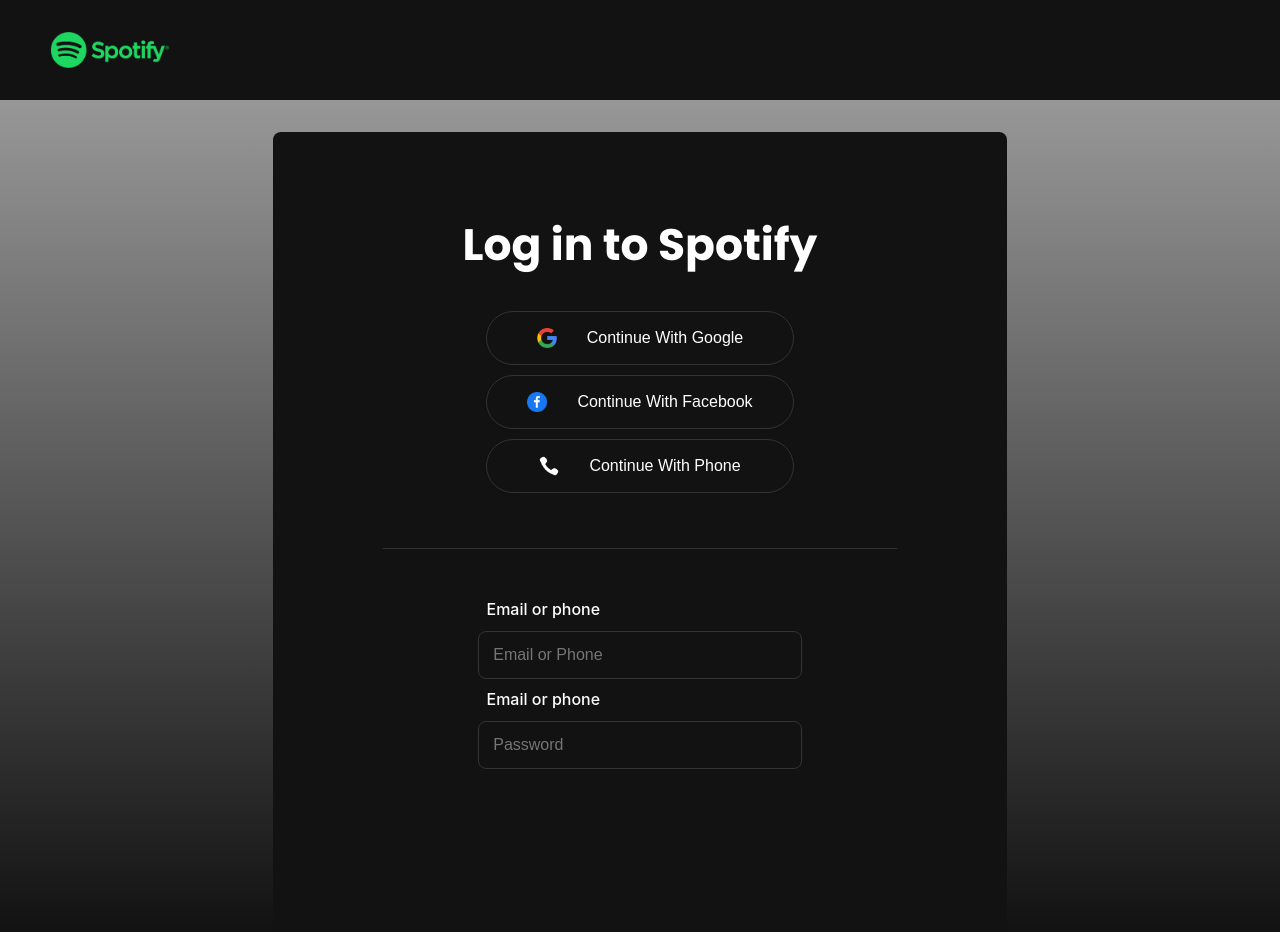
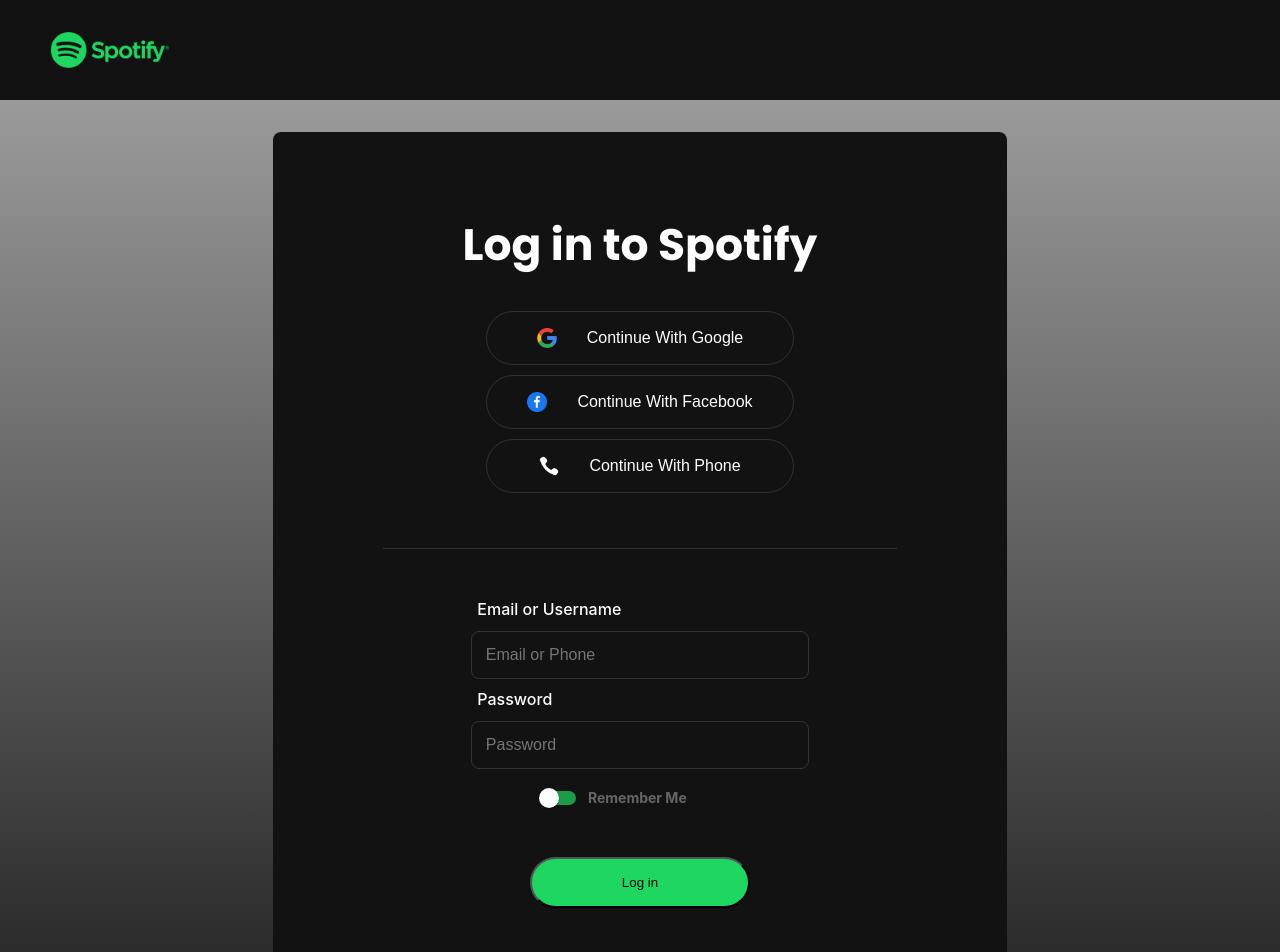
Before and after one commit to kasinathan28/Spotify-Clone, a React (Create React App) app: page / in a window 1280 px wide. Shown: the top 952 px of the page. Built offline with nearby package versions, Linux system fonts and the light colour scheme.

Commit message:
Login form and its components are ready

```diff
--- a/package.json
+++ b/package.json
@@ -3,6 +3,9 @@
   "version": "0.1.0",
   "private": true,
   "dependencies": {
+    "@emotion/react": "^11.11.4",
+    "@emotion/styled": "^11.11.0",
+    "@mui/material": "^5.15.13",
     "@testing-library/jest-dom": "^5.17.0",
     "@testing-library/react": "^13.4.0",
     "@testing-library/user-event": "^13.5.0",
--- a/src/modules/Auth/Auth.js
+++ b/src/modules/Auth/Auth.js
@@ -1,6 +1,8 @@
-import React from 'react';
-import Navbar from '../../components/navbar/Navbar';
-import './auth.css';
+import React from "react";
+import Navbar from "../../components/navbar/Navbar";
+import "./auth.css";
+
+import Switch from "@mui/material/Switch"; // Import Switch from Material-UI
 
 // Images
 import google from "./assets/google.png";
@@ -9,24 +11,51 @@ import Phone from "./assets/phone.png";
 
 function Auth() {
   return (
-    <div className='authmain'>
+    <div className="authmain">
       <Navbar />
-      <div className='auth_container'>
-        <div className='heading'>
+      <div className="auth_container">
+        <div className="heading">
           <h1>Log in to Spotify</h1>
         </div>
-        <div className='cta'>
-          <button className='google_btn'> <img src={google} alt='google'/> Continue With Google</button>
-          <button className='facebook_btn'> <img src={Facebook} alt='facebook'/>  Continue With Facebook</button>
-          <button className='phone_btn'> <img src={Phone} alt='Phone' id='phone'/>  Continue With Phone</button>
+        <div className="cta">
+          <button className="google_btn">
+            {" "}
+            <img src={google} alt="google" /> Continue With Google
+          </button>
+          <button className="facebook_btn">
+            {" "}
+            <img src={Facebook} alt="facebook" /> Continue With Facebook
+          </button>
+          <button className="phone_btn">
+            {" "}
+            <img src={Phone} alt="Phone" id="phone" /> Continue With Phone
+          </button>
         </div>
-        <div className='login_form_container'>
-          <div className='login_form'>
-          <label> Email or phone</label>
-          <input type='text'  placeholder='Email or Phone'/>
-          <label> Email or phone</label>
-          <input type='password' placeholder='Password'/>
+        <div className="login_form_container">
+          <div className="login_form">
+            <label>Email or Username</label>
+            <input type="text" placeholder="Email or Phone" />
+            <label>Password</label>
+            <input type="password" placeholder="Password" />
           </div>
+          <div className="remember_me">
+            {/* Use Switch component from Material-UI with inline styling */}
+            <Switch
+              id="remember_me_checkbox"
+              sx={{
+                "& .MuiSwitch-track": {
+                  backgroundColor: "#1ed760",
+                  opacity: 0.7, // Adjust opacity as needed
+                },
+                "& .Mui-checked": {
+                  color: "#1ed760", // Change thumb color when checked
+                },
+              }}
+            />
+            <label htmlFor="remember_me_checkbox">Remember Me</label>
+          </div>
+          <button>Log in</button>
+          <a href="#" >Forgot your password?</a>
         </div>
       </div>
     </div>
--- a/src/modules/Auth/auth.css
+++ b/src/modules/Auth/auth.css
@@ -3,16 +3,17 @@
 @import url('https://fonts.googleapis.com/css2?family=Poppins:ital,wght@0,100;0,200;0,300;0,400;0,500;0,600;0,700;0,800;0,900;1,100;1,200;1,300;1,400;1,500;1,600;1,700;1,800;1,900&display=swap');
 
 .authmain {
-    height: 100%;
+    padding-bottom: 40px;
     background: linear-gradient(to bottom, #a7a7a7, #121212);
-  }
+    height: auto;
+}
 
 .auth_container{
     width: 734px;
     border-radius: 8px;
-    height: 800px;
-    margin: 32px auto 0px auto;
-    background: #121212;
+    height: auto;
+    margin: 32px auto 100px auto;
+    background: linear-gradient(to bottom, #121212, #121212);
 }
 
 .heading{
@@ -70,17 +71,19 @@
 
 
   .login_form_container {
-    width: 100%;
+    width: 75%;
     height: auto;
     display: flex;
     flex-direction: column;
     justify-content: center;
     margin: auto;
     padding-top: 50px;
+    margin-bottom: 20px;
+    border-bottom: 1px solid #333;
   }
 
   .login_form{
-    width: 50%;
+    width: 70%;
     margin: auto;
     justify-content: center;
     display: flex;
@@ -104,3 +107,41 @@
     font-size: 16px;
     background: #121212;
   }
+
+
+
+  .remember_me {
+    width: 40%;
+    margin: auto;
+    justify-content: flex-start;
+    align-items: center;
+  }
+
+  .remember_me input[type='checkbox'] {
+    margin-right: 10px; /* Adjust margin-right for spacing */
+  }
+
+  .remember_me label {
+    font-size: 14px;
+    color: #666;
+    font-weight: bold;
+    cursor: pointer;
+    margin-left: auto; /* Move the label to the left side */
+  }
+
+
+
+  .login_form_container button{
+    margin: auto;
+    margin-top: 40px;
+    border-radius: 50px;
+    padding: 16px 60px;
+    width: 40%;
+    background: #1ed760;
+  }
+
+  .login_form_container a{
+    text-align: center;
+    padding: 40px;
+    color: #a7a7a7;
+  }
```
Also changed, not shown: 1 other file (tests, documents, lock files or other folders).
